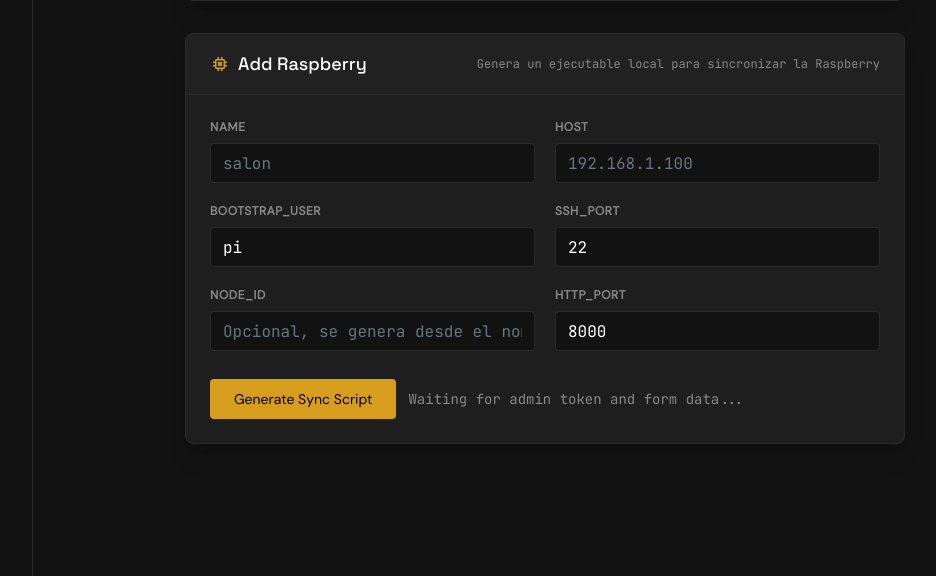
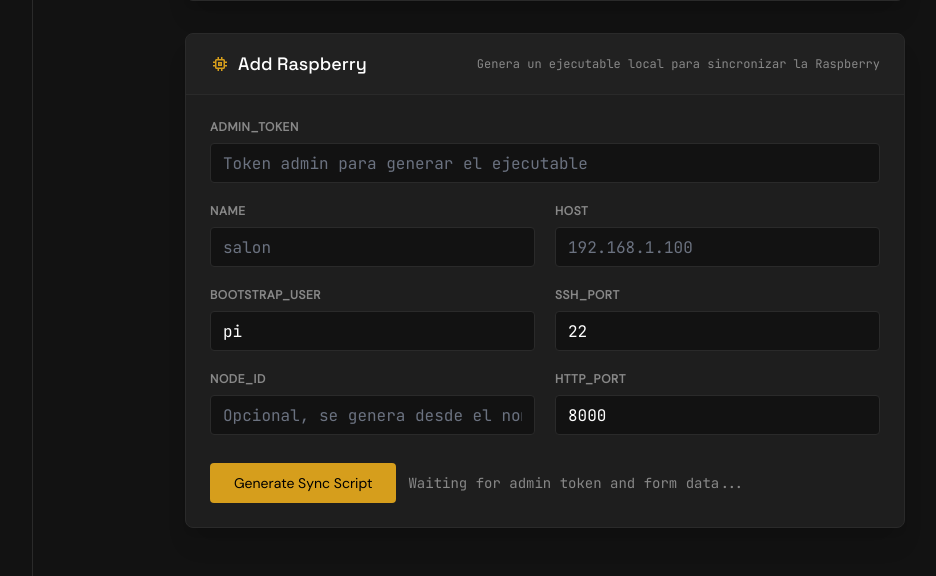
Before and after one commit to b-lod-riglesias/rpipulse, a FastAPI app: page /sensors in a window 1280 px wide. Shown: the part 482-1058 px from the top of the page, without its empty margins (223-1159 px from the left). Run offline with FastAPI, Linux system fonts and the light colour scheme; data that the repository does not hold is empty; parts of the project's set-up code (start-up, migrations or seed data) failed here and were passed over; some libraries are stand-ins or nearby versions.

Commit message:
fix(webui): capture admin token in sensors flow

```diff
--- a/src/rpipulse/webui/static/app.js
+++ b/src/rpipulse/webui/static/app.js
@@ -61,6 +61,18 @@
       return sessionStorage.getItem("rpipulse_admin_token") || "";
     } catch (_err) {
       return "";
+    }
+  }
+
+  function setAdminToken(token) {
+    try {
+      if (!token) {
+        sessionStorage.removeItem("rpipulse_admin_token");
+        return;
+      }
+      sessionStorage.setItem("rpipulse_admin_token", token);
+    } catch (_err) {
+      // Ignore storage restrictions.
     }
   }
 
@@ -956,6 +968,7 @@
     const bootstrapResult = document.getElementById("raspberry-bootstrap-result");
     const scriptPath = document.getElementById("raspberry-script-path");
     const scriptCommand = document.getElementById("raspberry-script-command");
+    const adminTokenInput = document.getElementById("raspberry_admin_token");
 
     function setBootstrapStatus(text, isError) {
       if (!bootstrapStatus) return;
@@ -965,9 +978,16 @@
     }
 
     if (bootstrapForm) {
+      if (adminTokenInput && !adminTokenInput.value) {
+        adminTokenInput.value = getAdminToken();
+      }
+
       bootstrapForm.addEventListener("submit", async function (event) {
         event.preventDefault();
         if (bootstrapBtn) bootstrapBtn.setAttribute("disabled", "disabled");
+
+        const tokenValue = adminTokenInput ? String(adminTokenInput.value || "").trim() : "";
+        setAdminToken(tokenValue);
 
         const payload = {
           id: (document.getElementById("raspberry_node_id") || {}).value || "",
--- a/src/rpipulse/webui/templates/base.html
+++ b/src/rpipulse/webui/templates/base.html
@@ -49,7 +49,7 @@
 </head>
 <body class="{% block body_class %}bg-bg-dark text-text-main font-body min-h-screen{% endblock %}">
   {% block content %}{% endblock %}
-  <script src="/static/app.js?v=20260303-multinode2"></script>
+  <script src="/static/app.js?v=20260330-bootstrap1"></script>
   {% block page_scripts %}{% endblock %}
 </body>
 </html>
--- a/src/rpipulse/webui/templates/sensors.html
+++ b/src/rpipulse/webui/templates/sensors.html
@@ -76,6 +76,11 @@
         </div>
 
         <form id="raspberry-bootstrap-form" class="p-6 grid grid-cols-1 sm:grid-cols-2 gap-5">
+          <label class="block sm:col-span-2">
+            <span class="block text-xs font-bold text-text-muted uppercase tracking-wider mb-2">admin_token</span>
+            <input id="raspberry_admin_token" name="raspberry_admin_token" type="password" class="w-full bg-background-dark border border-surface-highlight rounded h-10 px-3 text-white font-mono" placeholder="Token admin para generar el ejecutable" />
+          </label>
+
           <label class="block">
             <span class="block text-xs font-bold text-text-muted uppercase tracking-wider mb-2">name</span>
             <input id="raspberry_name" name="raspberry_name" type="text" required class="w-full bg-background-dark border border-surface-highlight rounded h-10 px-3 text-white font-mono" placeholder="salon" />
```
